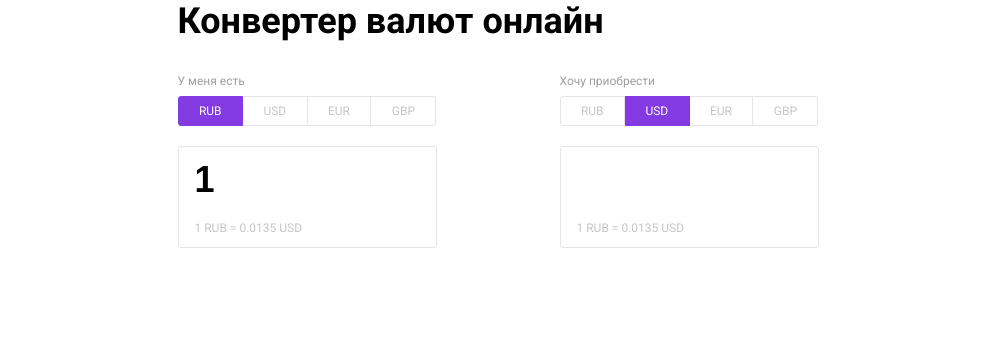
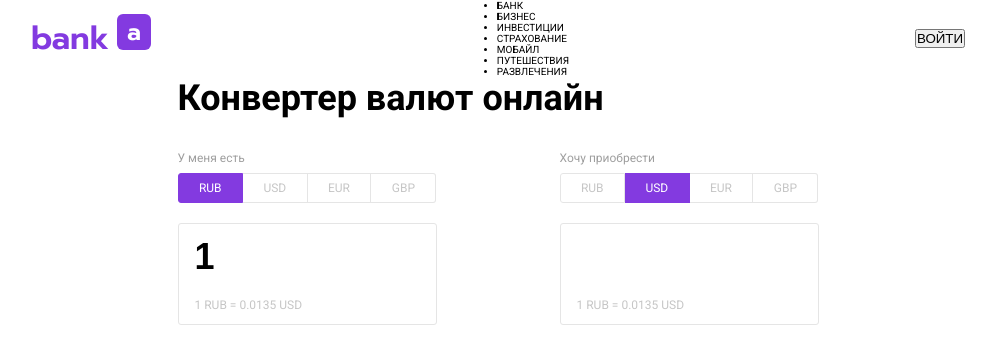
Before and after one commit to heydarov93/exchange-project, a plain HTML site: page index.html in a window 1280 px wide. Shown: the whole page, without its empty margins (142-1138 px from the left). Drawn offline with Linux system fonts and the light colour scheme; no server answers.

Commit message:
27.02.23

```diff
--- a/index.html
+++ b/index.html
@@ -8,6 +8,24 @@
     <title>Bank | Algoritmika</title>
   </head>
   <body>
+    <header>
+      <nav class="nav">
+        <div class="nav__logo">
+          <div class="logo__text">bank</div>
+          <div class="logo__icon">a</div>
+        </div>
+        <ul class="nav__links">
+          <li class="link">БАНК</li>
+          <li class="link">БИЗНЕС</li>
+          <li class="link">ИНВЕСТИЦИИ</li>
+          <li class="link">СТРАХОВАНИЕ</li>
+          <li class="link">МОБАЙЛ</li>
+          <li class="link">ПУТЕШЕСТВИЯ</li>
+          <li class="link">РАЗВЛЕЧЕНИЯ</li>
+        </ul>
+        <button class="nav__login__btn">ВОЙТИ</button>
+      </nav>
+    </header>
     <main>
       <div class="main__container">
         <h1 class="main__title">Конвертер валют онлайн</h1>
--- a/style.css
+++ b/style.css
@@ -1,4 +1,5 @@
 @import url("https://fonts.googleapis.com/css2?family=Roboto:wght@400;500;700;900&display=swap");
+@import url("https://fonts.googleapis.com/css2?family=Prompt:wght@600&display=swap");
 
 * {
   margin: 0;
@@ -13,6 +14,38 @@ html {
 body {
   font-family: "Roboto", sans-serif;
   overflow-x: hidden;
+}
+
+.nav {
+  display: flex;
+  align-items: center;
+  justify-content: space-around;
+}
+
+.nav__logo {
+  font-family: "Prompt", sans-serif;
+  width: 12rem;
+  /* height: 2.3rem; */
+  display: flex;
+  align-items: flex-start;
+  justify-content: space-between;
+}
+
+.logo__text {
+  font-size: 3.2rem;
+  font-weight: 600;
+  color: #833ae0;
+}
+
+.logo__icon {
+  font-size: 2.4rem;
+  color: #fff;
+  background-color: #833ae0;
+  padding: 0 1rem;
+  border-radius: 0.6rem;
+  display: flex;
+  align-items: center;
+  justify-content: center;
 }
 
 .main__container {
```
Also changed, not shown: nav-logo.png (added).
